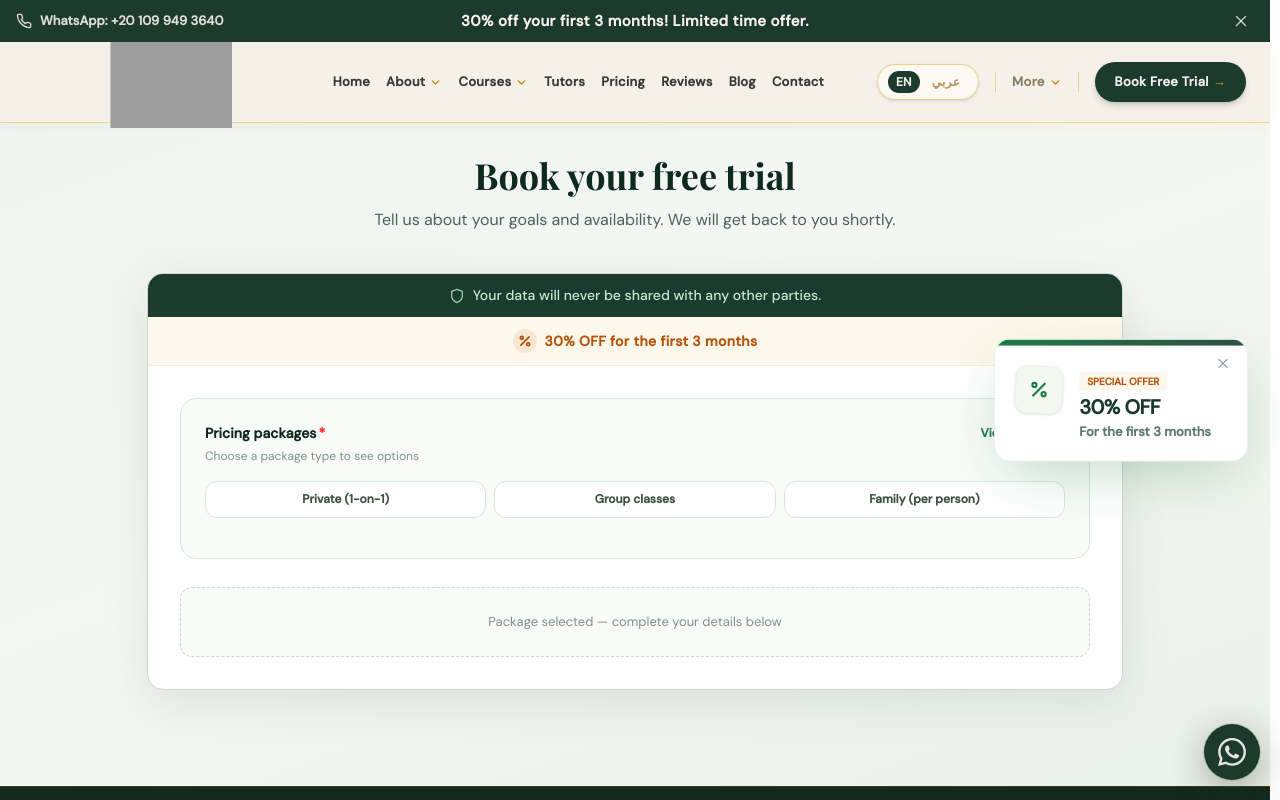
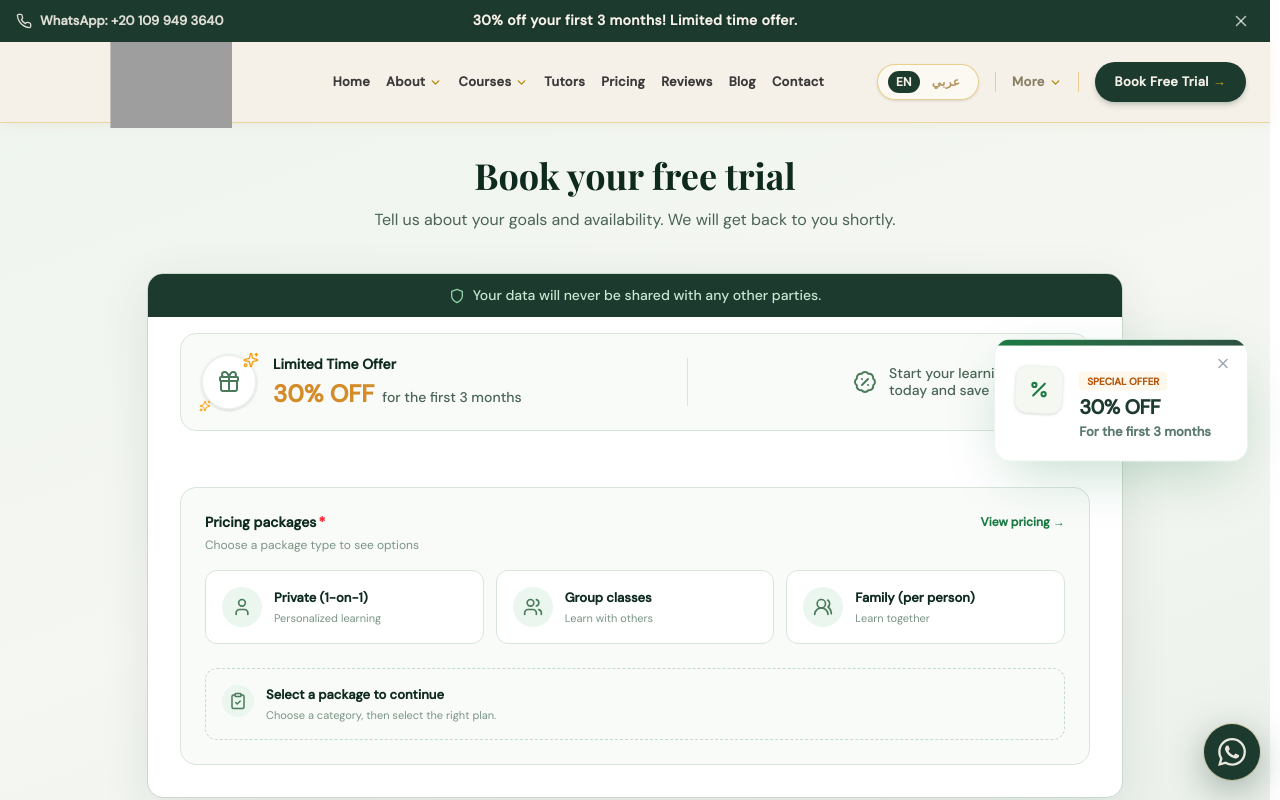
Before and after one commit to Youssif-Hamdy/Nibras-Network, a Next.js app: page /book-trial in a window 1280 px wide. Shown: the top 800 px of the page. Built offline with nearby package versions, Linux system fonts and the light colour scheme; grey boxes are pictures that could not be loaded; a web font is replaced by a local one.

Commit message:
updating ui design #booktrail

```diff
--- a/app/page.tsx
+++ b/app/page.tsx
@@ -7,6 +7,7 @@ import KidsSection from "@/components/KidsSection";
 import PillarsSection from "@/components/PillarsSection";
 import SiteFooter from "@/components/SiteFooter";
 import WhatsAppFloat from "@/components/WhatsAppFloat";
+import OfferBanner from "@/components/OfferBanner";
 
 export default function HomePage() {
   return (
@@ -20,6 +21,7 @@ export default function HomePage() {
       <PillarsSection />
       <SiteFooter />
       <WhatsAppFloat />
+      <OfferBanner />
     </main>
   );
 }
--- a/components/BookTrialPageContent.tsx
+++ b/components/BookTrialPageContent.tsx
@@ -3,7 +3,7 @@
 import Link from "next/link";
 import { useMemo, useState, useEffect, FormEvent } from "react";
 import { toast } from "sonner";
-import { Percent } from "lucide-react";
+import { Percent, Gift, BadgePercent, Sparkles } from "lucide-react";
 import { useI18n } from "@/components/LocaleProvider";
 import { PhoneCountryPicker, COUNTRIES } from "@/components/PhoneCountryPicker";
 import { SearchableSelect } from "@/components/SearchableSelect";
@@ -582,13 +582,39 @@ export default function BookTrialPageContent() {
           </div>
 
           {/* Promo banner */}
-          <div className="bg-[#fdf8eb] border-b border-[#f2ebd9] px-4 py-3 text-center flex items-center justify-center gap-2">
-            <span className="flex-shrink-0 flex items-center justify-center w-6 h-6 rounded-full bg-[#b45309]/10 text-[#b45309]">
-              <Percent size={14} strokeWidth={3} />
-            </span>
-            <p className="text-[14px] font-extrabold text-[#b45309] tracking-wide">
-              {isAr ? "خصم ٣٠٪ على أول ٣ شهور" : "30% OFF for the first 3 months"}
-            </p>
+          <div className="mx-4 sm:mx-8 mb-6 mt-4 flex flex-col sm:flex-row items-center justify-between rounded-2xl border border-[#d8e5db] bg-[#f9fbf9] p-4 sm:p-5 relative overflow-hidden">
+            <div className="flex items-center gap-4 w-full sm:w-auto relative z-10">
+              <div className="relative flex-shrink-0 flex items-center justify-center w-14 h-14 rounded-full bg-white border-2 border-[#eaf0ea] shadow-sm">
+                <Gift className="text-[#4a7a5a]" size={24} strokeWidth={2} />
+                <Sparkles className="absolute -top-1 -right-1 text-[#f59e0b] w-4 h-4" />
+                <Sparkles className="absolute -bottom-1 -left-1 text-[#f59e0b] w-3 h-3" />
+              </div>
+              <div className="flex flex-col text-start">
+                <span className="text-sm font-bold text-[#0e2a1e]">
+                  {isAr ? "عرض لفترة محدودة" : "Limited Time Offer"}
+                </span>
+                <p className="text-[14px] text-[#4a6355] mt-1">
+                  <span className="text-xl sm:text-2xl font-extrabold text-[#d48c29] me-2">
+                    {isAr ? "٣٠٪ خصم" : "30% OFF"}
+                  </span>
+                  <span className="font-medium text-sm">
+                    {isAr ? "لأول ٣ شهور" : "for the first 3 months"}
+                  </span>
+                </p>
+              </div>
+            </div>
+
+            {/* Divider for desktop */}
+            <div className="hidden sm:block w-px h-12 bg-[#d8e5db] mx-4 lg:mx-8"></div>
+            {/* Divider for mobile */}
+            <div className="sm:hidden w-full h-px bg-[#d8e5db] my-4"></div>
+
+            <div className="flex items-center gap-3 w-full sm:w-auto">
+              <BadgePercent className="text-[#4a7a5a] flex-shrink-0" size={24} strokeWidth={2} />
+              <p className="text-xs sm:text-sm text-[#4a6355] font-medium leading-tight max-w-[180px] text-start">
+                {isAr ? "ابدأ رحلة التعلم اليوم ووفر أكثر!" : "Start your learning journey today and save more!"}
+              </p>
+            </div>
           </div>
 
           <form onSubmit={handleSubmit} className="space-y-6 p-4 sm:space-y-7 sm:p-8">
@@ -882,11 +908,7 @@ export default function BookTrialPageContent() {
             </>
             )}
 
-            {!hasPackage && (
-              <p className="rounded-xl border border-dashed border-[#c8d9cd] bg-[#f9fbf9] px-4 py-6 text-center text-[13px] text-[#7a9485]">
-                {copy.packagesSelectToContinue}
-              </p>
-            )}
+
 
           </form>
 
--- a/components/Navbar.tsx
+++ b/components/Navbar.tsx
@@ -414,7 +414,7 @@ export default function Navbar() {
           </a>
 
           {/* Discount Message (Absolute Centered) */}
-          <div className="absolute left-1/2 -translate-x-1/2 text-center font-bold px-4 text-[13px] sm:text-[14px] md:text-[15px] leading-tight w-full max-w-[80%] sm:max-w-none md:w-auto transition-all duration-300 hover:text-[#D4A017] hover:scale-[1.03] cursor-default tracking-wide drop-shadow-sm">
+          <div className="absolute left-1/2 -translate-x-1/2 text-center font-bold px-2 text-[10px] sm:text-[12px] md:text-[14px] leading-tight max-w-[85%] md:w-auto transition-all duration-300 hover:text-[#D4A017] hover:scale-[1.03] cursor-default tracking-wide drop-shadow-sm whitespace-nowrap overflow-hidden text-ellipsis">
             {t("announcement.discount")}
           </div>
 
--- /dev/null
+++ b/components/OfferBanner.tsx
@@ -0,0 +1,91 @@
+"use client";
+
+import { useState, useEffect } from "react";
+import { Gift, X, BadgePercent } from "lucide-react";
+import { motion, AnimatePresence } from "framer-motion";
+import { useI18n } from "@/components/LocaleProvider";
+
+export default function OfferBanner() {
+  const [isVisible, setIsVisible] = useState(false);
+  const { locale } = useI18n();
+  const isRtl = locale === "ar";
+
+  useEffect(() => {
+    // Show banner after 2 seconds
+    const timer = setTimeout(() => {
+      setIsVisible(true);
+    }, 2000);
+
+    return () => clearTimeout(timer);
+  }, []);
+
+  if (!isVisible) return null;
+
+  return (
+    <AnimatePresence>
+      {isVisible && (
+        <motion.div
+          initial={{ opacity: 0, x: isRtl ? 100 : -100, y: "-50%" }}
+          animate={{ opacity: 1, x: 0, y: "-50%" }}
+          exit={{ opacity: 0, x: isRtl ? 100 : -100, y: "-50%" }}
+          transition={{ duration: 0.5, ease: "easeOut" }}
+          className={`fixed top-[85%] z-50 w-full max-w-[calc(100vw-2rem)] md:max-w-2xl ${isRtl ? 'right-4 md:right-8 origin-right' : 'left-4 md:left-8 origin-left'}`}
+        >
+          <div className="relative flex flex-col md:flex-row items-center bg-[#f7faeb] border border-[#e2e8d5] shadow-2xl rounded-2xl p-4 md:p-6 overflow-hidden">
+            {/* Background elements (sparkles) */}
+            <div className="absolute top-4 left-[20%] text-yellow-300 opacity-50">
+              <svg width="12" height="12" viewBox="0 0 24 24" fill="currentColor">
+                <path d="M12 0l2.5 9.5L24 12l-9.5 2.5L12 24l-2.5-9.5L0 12l9.5-2.5L12 0z" />
+              </svg>
+            </div>
+            <div className="absolute bottom-4 left-6 text-yellow-300 opacity-50">
+              <svg width="16" height="16" viewBox="0 0 24 24" fill="currentColor">
+                <path d="M12 0l2.5 9.5L24 12l-9.5 2.5L12 24l-2.5-9.5L0 12l9.5-2.5L12 0z" />
+              </svg>
+            </div>
+
+            {/* Left section: Gift Icon */}
+            <div className="flex-shrink-0 flex items-center justify-center w-16 h-16 md:w-20 md:h-20 bg-[#eef3db] rounded-full border-2 border-white mb-4 md:mb-0 md:mr-6 z-10">
+              <Gift className="w-8 h-8 md:w-10 md:h-10 text-[#305546]" />
+            </div>
+
+            {/* Center section: Offer text */}
+            <div className="flex-grow text-center md:text-start z-10 mb-4 md:mb-0">
+              <h4 className="text-[#1a382d] font-bold text-base md:text-lg mb-1">
+                {isRtl ? "عرض لفترة محدودة" : "Limited Time Offer"}
+              </h4>
+              <div className="flex flex-col md:flex-row md:items-baseline items-center gap-1 md:gap-2">
+                <span className="text-4xl md:text-5xl font-extrabold text-[#d79d34] drop-shadow-sm">
+                  {isRtl ? "خصم 30%" : "30% OFF"}
+                </span>
+                <span className="text-[#214336] font-semibold text-sm md:text-base">
+                  {isRtl ? "لأول 3 أشهر" : "for the first 3 months"}
+                </span>
+              </div>
+            </div>
+
+            {/* Vertical Divider (desktop only) */}
+            <div className="hidden md:block w-[1px] h-16 bg-[#214336] opacity-10 mx-6 z-10"></div>
+
+            {/* Right section: Action/Info */}
+            <div className="flex items-center gap-3 z-10 md:max-w-[200px] text-center md:text-start">
+              <BadgePercent className="w-6 h-6 md:w-8 md:h-8 text-[#305546] hidden md:block flex-shrink-0" />
+              <p className="text-[#3b5d50] text-xs md:text-sm font-medium">
+                {isRtl ? "ابدأ رحلة التعلم اليوم ووفر أكثر!" : "Start your learning journey today and save more!"}
+              </p>
+            </div>
+
+            {/* Close button */}
+            <button
+              onClick={() => setIsVisible(false)}
+              className="absolute top-2 rtl:left-2 ltr:right-2 md:top-3 md:rtl:left-3 md:ltr:right-3 p-1.5 bg-white/50 hover:bg-white rounded-full text-[#305546] transition-colors"
+              aria-label={isRtl ? "إغلاق العرض" : "Close offer"}
+            >
+              <X className="w-4 h-4 md:w-5 md:h-5" />
+            </button>
+          </div>
+        </motion.div>
+      )}
+    </AnimatePresence>
+  );
+}
--- a/components/PackageStepBlock.tsx
+++ b/components/PackageStepBlock.tsx
@@ -7,6 +7,7 @@ import {
   isFamilyMemberComplete,
   type FamilyMemberProfile,
 } from "@/components/FamilyMemberModal";
+import { User, Users, UsersRound, ClipboardCheck } from "lucide-react";
 
 type PackageCategory = "p" | "g" | "f";
 
@@ -71,26 +72,32 @@ export function PackageStepBlock({
       </div>
       <p className="mb-4 text-[12px] text-[#7a9485]">{copy.packagesChooseCategory}</p>
 
-      <div className="mb-4 grid grid-cols-1 gap-2 min-[380px]:grid-cols-3">
+      <div className="mb-6 grid grid-cols-1 gap-3 sm:grid-cols-3">
         {(
           [
-            { cat: "p" as const, label: copy.packagesPrivate },
-            { cat: "g" as const, label: copy.packagesGroup },
-            { cat: "f" as const, label: copy.packagesFamily },
+            { cat: "p" as const, label: copy.packagesPrivate, desc: isAr ? "تعلم مخصص" : "Personalized learning", icon: User },
+            { cat: "g" as const, label: copy.packagesGroup, desc: isAr ? "تعلم مع الآخرين" : "Learn with others", icon: Users },
+            { cat: "f" as const, label: copy.packagesFamily, desc: isAr ? "تعلموا معاً" : "Learn together", icon: UsersRound },
           ] as const
-        ).map(({ cat, label }) => (
+        ).map(({ cat, label, desc, icon: Icon }) => (
           <button
             key={cat}
             type="button"
             onClick={() => onSelectCategory(cat)}
             className={[
-              "rounded-xl border px-3 py-3 text-[12px] font-semibold leading-tight transition-all min-[380px]:px-2 min-[380px]:py-2.5 min-[380px]:text-[11px] sm:text-[12px]",
+              "flex items-center gap-3 rounded-xl border p-3 sm:p-4 text-start transition-all",
               packageCategory === cat
-                ? "border-[#1C3A2E] bg-[#1C3A2E] text-white shadow-sm"
-                : "border-[#d8e5db] bg-white text-[#3a5040] hover:border-[#4a7a5a] hover:bg-[#f4faf5]",
+                ? "border-[#1C3A2E] bg-[#f4faf5] shadow-sm ring-1 ring-[#1C3A2E]"
+                : "border-[#d8e5db] bg-white hover:border-[#4a7a5a] hover:bg-[#f9fbf9]",
             ].join(" ")}
           >
-            {label}
+            <div className={`flex h-10 w-10 shrink-0 items-center justify-center rounded-full ${packageCategory === cat ? "bg-[#1C3A2E] text-white" : "bg-[#eaf6ee] text-[#4a7a5a]"}`}>
+              <Icon size={20} />
+            </div>
+            <div className="flex flex-col">
+              <span className="text-[13px] font-bold text-[#0e2a1e]">{label}</span>
+              <span className="text-[11px] text-[#7a9485] mt-0.5">{desc}</span>
+            </div>
           </button>
         ))}
       </div>
@@ -233,10 +240,34 @@ export function PackageStepBlock({
         </div>
       )}
 
-      {selectedPkg && (
-        <p className="mt-4 rounded-lg bg-[#eaf6ee] px-3 py-2 text-[12px] font-medium text-[#1C3A2E]">
-          {copy.packagesSelectToContinue}
-        </p>
+      {selectedPkg ? (
+        <div className="mt-5 flex items-start gap-3 rounded-xl border border-dashed border-[#c8d9cd] bg-[#f9fbf9] p-4">
+          <div className="flex h-8 w-8 shrink-0 items-center justify-center rounded-full bg-[#eaf6ee] text-[#4a7a5a]">
+            <ClipboardCheck size={18} />
+          </div>
+          <div>
+            <div className="text-[13px] font-bold text-[#0e2a1e]">
+              {isAr ? "تم اختيار الباقة — أكمل بياناتك بالأسفل" : "Package selected — complete your details below"}
+            </div>
+            <div className="text-[11px] text-[#7a9485] mt-0.5">
+              {isAr ? "سنقوم بتخصيص أفضل خطة لك." : "We'll customize the best plan for you."}
+            </div>
+          </div>
+        </div>
+      ) : (
+        <div className="mt-5 flex items-start gap-3 rounded-xl border border-dashed border-[#c8d9cd] bg-[#f9fbf9] p-4">
+          <div className="flex h-8 w-8 shrink-0 items-center justify-center rounded-full bg-[#eaf6ee] text-[#4a7a5a]">
+            <ClipboardCheck size={18} />
+          </div>
+          <div>
+            <div className="text-[13px] font-bold text-[#0e2a1e]">
+              {isAr ? "اختر باقة للمتابعة" : "Select a package to continue"}
+            </div>
+            <div className="text-[11px] text-[#7a9485] mt-0.5">
+              {isAr ? "اختر الفئة ثم حدد الخطة المناسبة." : "Choose a category, then select the right plan."}
+            </div>
+          </div>
+        </div>
       )}
     </SectionCard>
   );
--- a/package.json
+++ b/package.json
@@ -9,6 +9,7 @@
     "lint": "eslint"
   },
   "dependencies": {
+    "framer-motion": "^12.42.2",
     "lucide-react": "^1.14.0",
     "next": "16.2.6",
     "react": "19.2.4",
```
Also changed, not shown: 1 other file (tests, documents, lock files or other folders).
